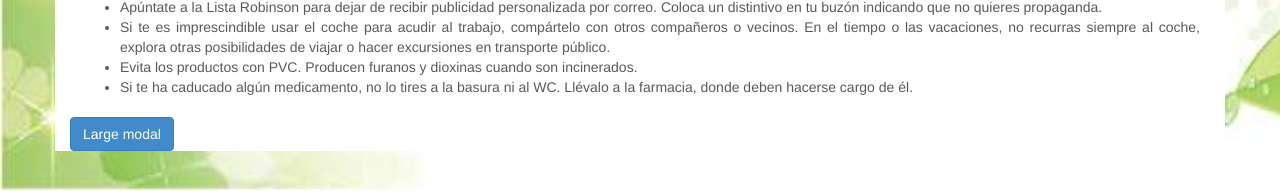
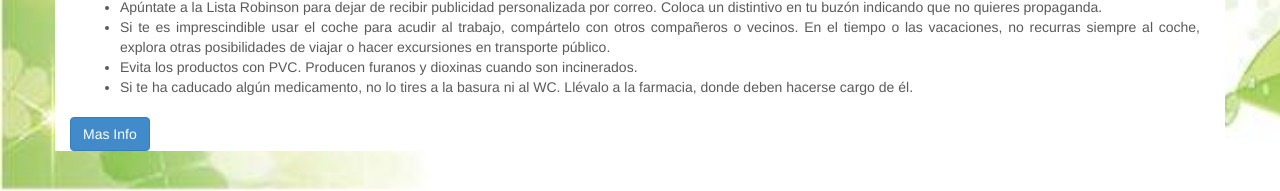
Before and after one commit to AltaConsejeriaTIC/ecobits, a PHP site: page /ecobits/consejos.php in a window 1280 px wide. Shown: the part 1049-1240 px from the top of the page. Run offline with PHP 8.4, Linux system fonts and the light colour scheme; some libraries are stand-ins or nearby versions.

Commit message:
[dev] modificado recursos

```diff
--- a/consejos.php
+++ b/consejos.php
@@ -53,7 +53,7 @@
 
 
 	<!-- Button trigger modal -->
-  <button class="btn btn-primary" data-toggle="modal" data-target=".bs-example-modal-lg">Large modal</button>
+  <button class="btn btn-primary" data-toggle="modal" data-target=".bs-example-modal-lg"> Mas Info</button>
 <div class="modal fade bs-example-modal-lg" tabindex="-1" role="dialog" aria-labelledby="myLargeModalLabel" aria-hidden="true">
   <div class="modal-dialog modal-lg">
     <div class="modal-content">
@@ -67,7 +67,7 @@
 
       </div>
       <div class="modal-footer">
-        <button type="button" class="btn btn-default" data-dismiss="modal">Close</button>
+        <button type="button" class="btn btn-default" data-dismiss="modal">cerrar</button>
 
       </div>
     </div>
```
